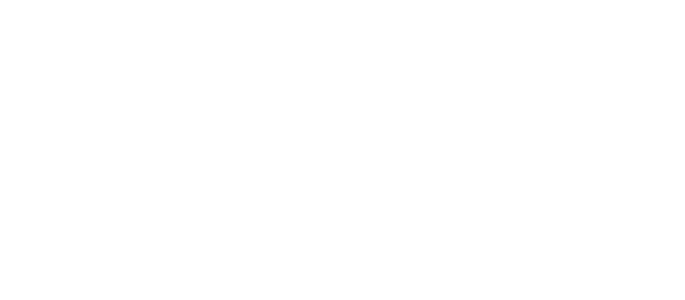
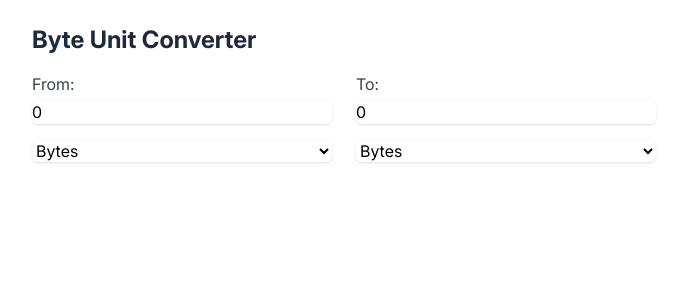
Before and after one commit to ZepiaWork/zepiawork.github.io, a Nuxt app: page /ByteConverter in a window 1280 px wide. Before the commit this address had no page. Shown: the top 300 px of the page, without its empty margins (296-981 px from the left). Built offline with nearby package versions, Linux system fonts and the light colour scheme.

Commit message:
add byte converter

```diff
--- a/components/Core/Menu/Layout.vue
+++ b/components/Core/Menu/Layout.vue
@@ -1,5 +1,5 @@
 <template>
-    <div class="grid grid-cols-2 gap-4 lg:grid-cols-6 p-4">
+    <div class="grid grid-cols-2 gap-4 p-4 lg:grid-cols-6">
         <CoreMenuBlock
             v-for="(menu, index) of menuList"
             :key="index"
@@ -12,8 +12,12 @@
 const menuList = [
     {
         name: "Percentage Calculator",
-        path: "/percentagecalculator",
+        path: "/percentagecalculator"
     },
+    {
+        name: "Byte Converter",
+        path: "/byteconverter"
+    }
 ]
 </script>
 
--- a/nuxt.config.ts
+++ b/nuxt.config.ts
@@ -3,13 +3,13 @@
 // https://nuxt.com/docs/api/configuration/nuxt-config
 export default defineNuxtConfig({
     app: {
-        layoutTransition: { name: "layout", mode: "out-in" },
+        layoutTransition: { name: "layout", mode: "out-in" }
     },
     compatibilityDate: "2024-11-01",
     devtools: { enabled: true },
     css: ["~/assets/css/main.css"],
     vite: {
-        plugins: [tailwindcss()],
+        plugins: [tailwindcss()]
     },
-    modules: ["@nuxt/eslint"],
+    modules: ["@nuxt/eslint"]
 })
--- /dev/null
+++ b/pages/ByteConverter.vue
@@ -0,0 +1,94 @@
+<template>
+    <div class="mx-auto max-w-2xl space-y-6 p-6">
+        <h2 class="mb-4 text-2xl font-bold text-gray-800">Byte Unit Converter</h2>
+
+        <div class="grid grid-cols-1 gap-6 md:grid-cols-2">
+            <!-- Input section -->
+            <div class="space-y-4">
+                <label class="block">
+                    <span class="text-gray-700">From:</span>
+                    <input
+                        v-model="inputValue"
+                        class="mt-1 block w-full rounded-md border-gray-300 shadow-sm focus:border-blue-500 focus:ring-blue-500"
+                        min="0"
+                        step="any"
+                        type="number"
+                    />
+                </label>
+                <select
+                    v-model="fromUnit"
+                    class="mt-1 block w-full rounded-md border-gray-300 shadow-sm focus:border-blue-500 focus:ring-blue-500"
+                >
+                    <option value="bytes">Bytes</option>
+                    <option value="kilobytes">Kilobytes</option>
+                    <option value="megabytes">Megabytes</option>
+                    <option value="gigabytes">Gigabytes</option>
+                    <option value="terabytes">Terabytes</option>
+                </select>
+            </div>
+
+            <!-- Output section -->
+            <div class="space-y-4">
+                <label class="block">
+                    <span class="text-gray-700">To:</span>
+                    <input
+                        v-model="outputValue"
+                        class="mt-1 block w-full rounded-md border-gray-300 shadow-sm focus:border-blue-500 focus:ring-blue-500"
+                        readonly
+                        type="number"
+                    />
+                </label>
+                <select
+                    v-model="toUnit"
+                    class="mt-1 block w-full rounded-md border-gray-300 shadow-sm focus:border-blue-500 focus:ring-blue-500"
+                >
+                    <option value="bytes">Bytes</option>
+                    <option value="kilobytes">Kilobytes</option>
+                    <option value="megabytes">Megabytes</option>
+                    <option value="gigabytes">Gigabytes</option>
+                    <option value="terabytes">Terabytes</option>
+                </select>
+            </div>
+        </div>
+    </div>
+</template>
+<script lang="ts" setup>
+import { ref, watch } from "vue"
+
+// Input values
+const inputValue = ref<number>(0)
+const outputValue = ref<number>(0)
+
+// Selected units
+const fromUnit = ref<string>("bytes")
+const toUnit = ref<string>("bytes")
+
+// Available units and their multipliers (relative to bytes)
+const units = {
+    bytes: 1,
+    kilobytes: 1024,
+    megabytes: 1024 ** 2,
+    gigabytes: 1024 ** 3,
+    terabytes: 1024 ** 4
+}
+
+// Convert between units
+const convert = () => {
+    if (!inputValue.value) {
+        outputValue.value = 0
+        return
+    }
+
+    const fromMultiplier = units[fromUnit.value as keyof typeof units]
+    const toMultiplier = units[toUnit.value as keyof typeof units]
+
+    // Convert to bytes first, then to target unit
+    const bytes = inputValue.value * fromMultiplier
+    outputValue.value = parseFloat((bytes / toMultiplier).toFixed(8))
+}
+
+// Watch for changes in input value or units
+watch([inputValue, fromUnit, toUnit], () => {
+    convert()
+})
+</script>
--- /dev/null
+++ b/tailwind.config.ts
@@ -0,0 +1,12 @@
+import type { Config } from "tailwindcss"
+import colors from "tailwindcss/colors"
+
+export default <Partial<Config>>{
+    theme: {
+        extend: {
+            colors: {
+                primary: colors.green
+            }
+        }
+    }
+}
```
Also changed, not shown: 1 other file (tests, documents, lock files or other folders).
